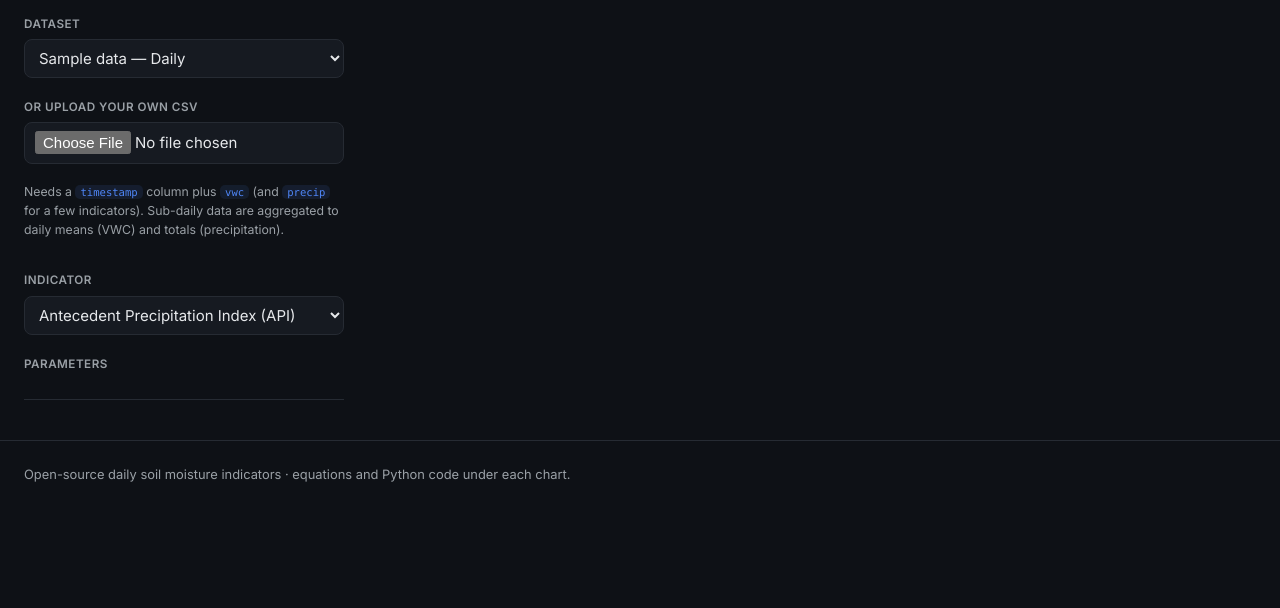
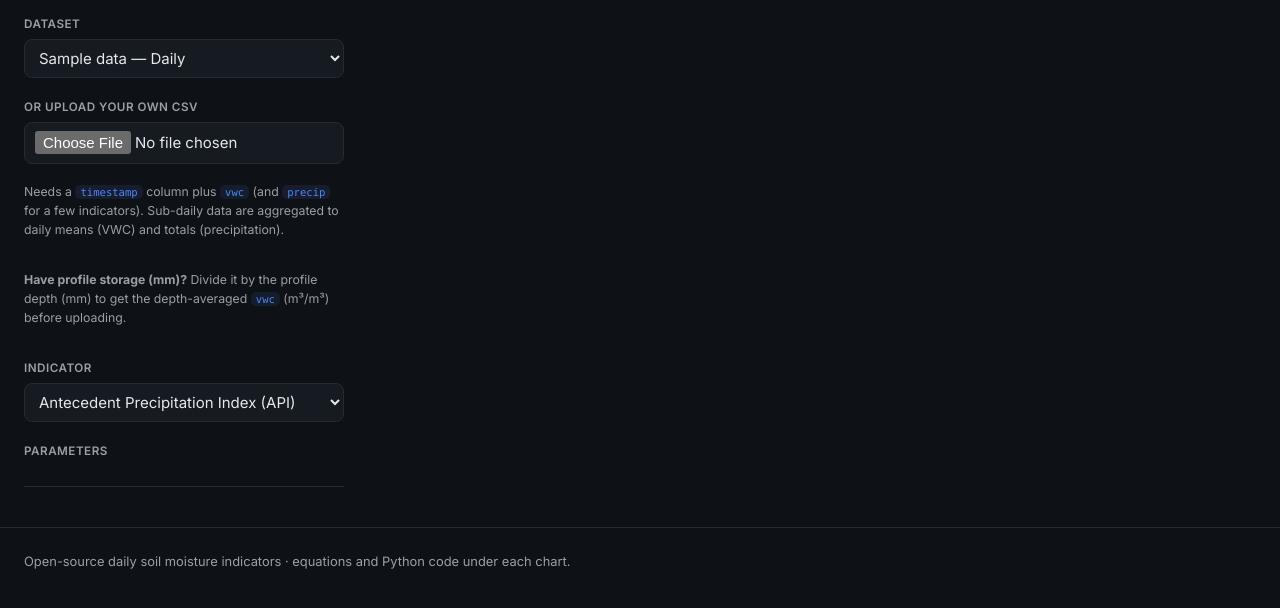
Before and after one commit to soilwater/soil-moisture-indicators, a plain HTML site: page docs/index.html in a window 1280 px wide. Shown: the part 64-672 px from the top of the page. Drawn offline with nearby package versions, Linux system fonts and the light colour scheme; no server answers.

Commit message:
Document using profile storage as depth-averaged VWC
Explain that profile water storage (mm) should be divided by the profile
depth (mm) before upload, so all indicators apply unchanged. Added to the
upload hint, README, python/README, and llms.txt.

Co-Authored-By: Claude Opus 5.5 <noreply@anthropic.com>

```diff
--- a/docs/index.html
+++ b/docs/index.html
@@ -39,6 +39,7 @@
           <p class="muted small">Needs a <code>timestamp</code> column plus
             <code>vwc</code> (and <code>precip</code> for a few indicators).
             Sub-daily data are aggregated to daily means (VWC) and totals (precipitation).</p>
+          <p class="muted small"><strong>Have profile storage (mm)?</strong> Divide it by the profile depth (mm) to get the depth-averaged <code>vwc</code> (m³/m³) before uploading.</p>
         </section>
 
         <section class="control">
```
Also changed, not shown: docs/llms.txt, 2 other files.
